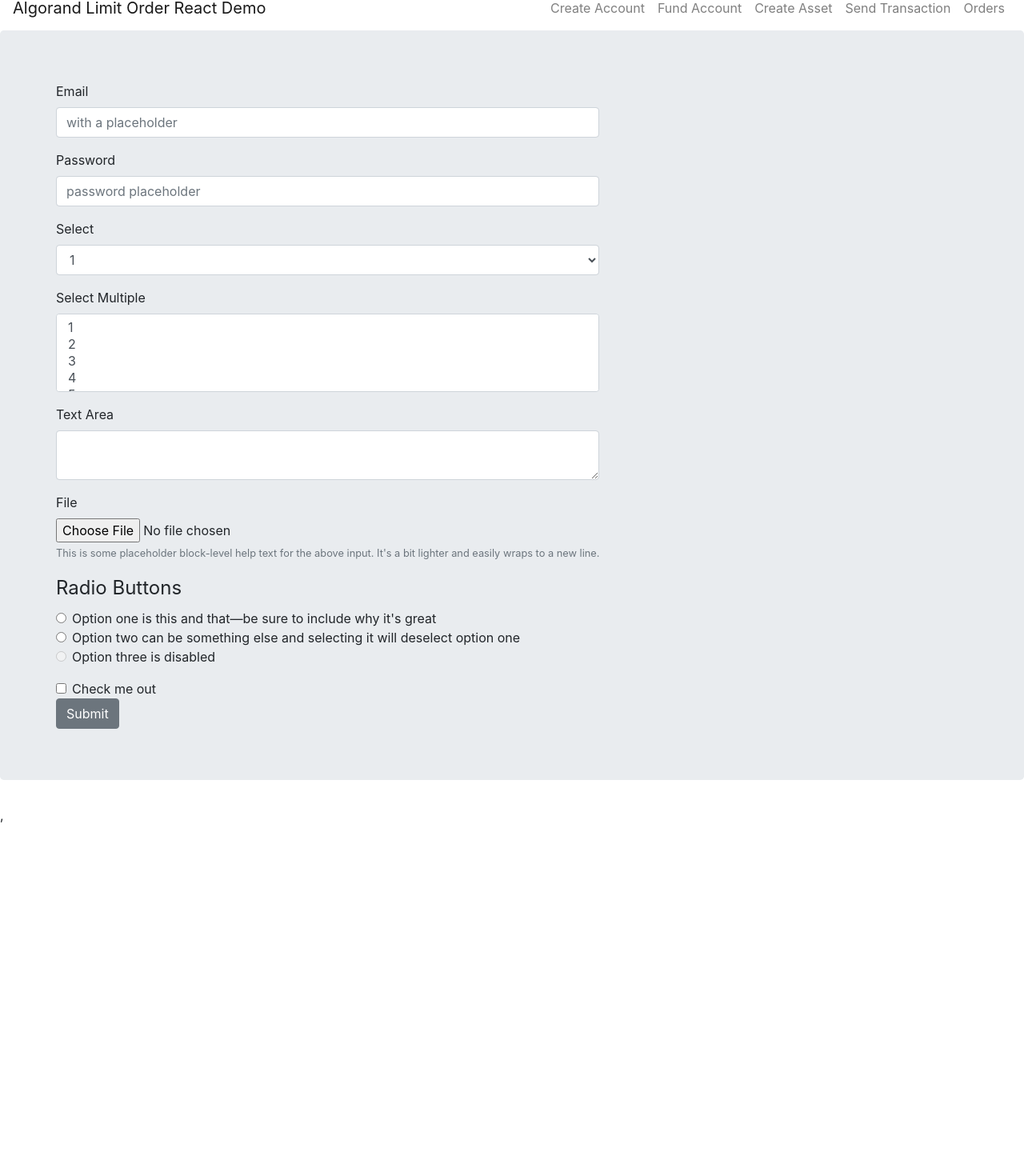
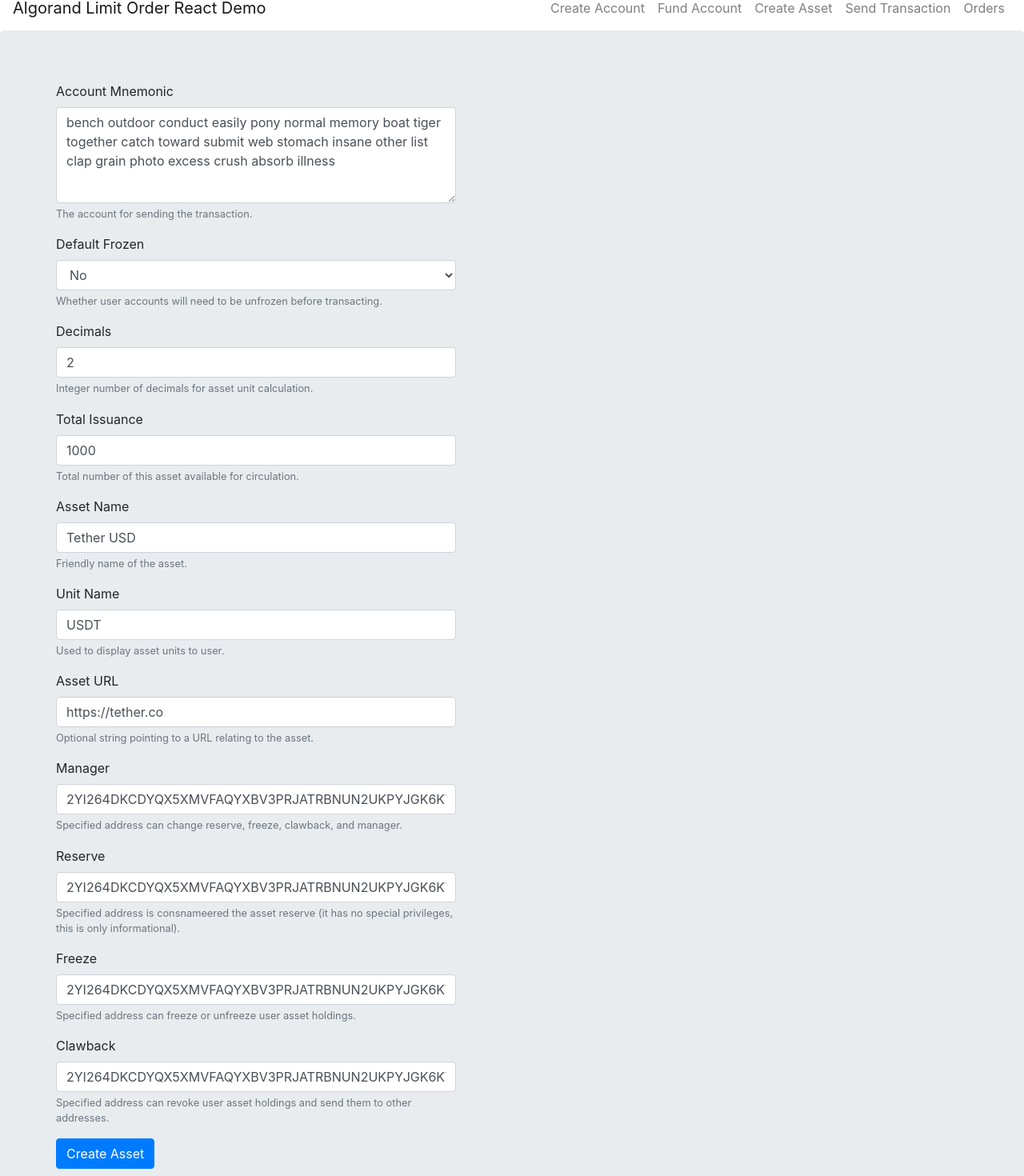
Before and after one commit to Mine77/algo-react-demo, a React (Create React App) app: page /asset in a window 1280 px wide. Shown: the part 18-1488 px from the top of the page at 80% size. Before the commit the page ends 1049 px from the top, so only its background shows below. Built offline with nearby package versions, Linux system fonts and the light colour scheme.

Commit message:
complete asset.js

```diff
--- a/src/pages/Asset.js
+++ b/src/pages/Asset.js
@@ -9,87 +9,167 @@
     Label,
     Input,
     FormGroup,
-    FormText
+    FormText,
+    Col
 } from 'reactstrap';
 
+const algosdk = require('algosdk');
+const utility = require('../utility/utility');
+
 class Asset extends Component {
+    constructor(props) {
+        super(props);
+        this.state = {
+            isLoading: false,
+            showResult: false,
+            assetId: 0
+        };
+        // This binding is necessary to make `this` work in the callback
+        this.createAsset = this.createAsset.bind(this);
+        this.handleSubmit = this.handleSubmit.bind(this);
+    }
+    createAsset(mnemonic, defaultFrozen, decimals, totalIssuance, unitName, assetName, assetUrl, manager, reserve, freeze, clawback) {
+        var p = new Promise(function (resolve, reject) {
+            const server = 'https://testnet-algorand.api.purestake.io/ps1';
+            const port = '';
+            const token = {
+                'X-API-Key': 'q6SxddUqMjGfyRwofxRp69DS98gsfmf2bCv8H9qd'
+            }
+            const algodclient = new algosdk.Algod(token, server, port);
+
+            var account = algosdk.mnemonicToSecretKey(mnemonic);
+            let addr = account.addr;
+            if (defaultFrozen === "Yes")
+                defaultFrozen = true;
+            else
+                defaultFrozen = false;
+            decimals = parseInt(decimals);
+            totalIssuance = parseInt(totalIssuance);
+            let assetMetadataHash = "16efaa3924a6fd9d3a4824799a4ac65d"; // Optional hash commitment of some sort relating to the asset. 32 character length.
+            utility.getChangingParms(algodclient).then((cp) => {
+                let note = undefined; // arbitrary data to be stored in the transaction; here, none is stored
+                // signing and sending "txn" allows "addr" to create an asset
+                let txn = algosdk.makeAssetCreateTxn(addr, cp.fee, cp.firstRound, cp.lastRound, note,
+                    cp.genHash, cp.genID, totalIssuance, decimals, defaultFrozen, manager, reserve, freeze,
+                    clawback, unitName, assetName, assetUrl, assetMetadataHash);
+                let rawSignedTxn = txn.signTxn(account.sk);
+                algodclient.sendRawTransaction(rawSignedTxn).then((tx) => {
+                    console.log("Transaction : " + tx.txId);
+                    let assetID = null;
+                    utility.waitForConfirmation(algodclient, tx.txId).then((msg) => {
+                        console.log(msg);
+                        algodclient.pendingTransactionInformation(tx.txId).then((ptx) => {
+                            assetID = ptx.txresults.createdasset;
+                            resolve(assetID);
+                        }).catch(console.log)
+                    })
+                }).catch(console.log)
+            }).catch(console.log);
+        })
+        return p;
+    }
+    handleSubmit(event) {
+        event.preventDefault();
+        this.setState({
+            isLoading: true
+        })
+        this.createAsset(
+            event.target.accountMnemonic.value,
+            event.target.defaultFrozen.value,
+            event.target.decimals.value,
+            event.target.totalIssuance.value,
+            event.target.unitName.value,
+            event.target.assetName.value,
+            event.target.assetUrl.name,
+            event.target.manager.value,
+            event.target.reserve.value,
+            event.target.freeze.value,
+            event.target.clawback.value
+        ).then((assetId) => {
+            this.setState({
+                isLoading: false,
+                showResult: true,
+                assetId: assetId
+            })
+            console.log("Asset ID:" + assetId);
+        })
+    }
+
     render() {
         return (
             <div>
                 <NavFrame></NavFrame>
                 <Jumbotron>
                     <Container>
-                        <Row>
-                            <Form>
+                        <Row style={{ width: "500px" }}>
+                            <Form onSubmit={this.handleSubmit}>
                                 <FormGroup>
-                                    <Label for="exampleEmail">Email</Label>
-                                    <Input type="email" name="email" id="exampleEmail" placeholder="with a placeholder" />
+                                    <Label>Account Mnemonic</Label>
+                                    <Input style={{ height: "120px" }} type="textarea" name="accountMnemonic" defaultValue="bench outdoor conduct easily pony normal memory boat tiger together catch toward submit web stomach insane other list clap grain photo excess crush absorb illness" />
+                                    <FormText color="muted">The account for sending the transaction.</FormText>
                                 </FormGroup>
                                 <FormGroup>
-                                    <Label for="examplePassword">Password</Label>
-                                    <Input type="password" name="password" id="examplePassword" placeholder="password placeholder" />
+                                    <Label >Default Frozen</Label>
+                                    <Input type="select" name="defaultFrozen" defaultValue="No">
+                                        <option>Yes</option>
+                                        <option>No</option>
+                                    </Input>
+                                    <FormText color="muted">Whether user accounts will need to be unfrozen before transacting.</FormText>
                                 </FormGroup>
                                 <FormGroup>
-                                    <Label for="exampleSelect">Select</Label>
-                                    <Input type="select" name="select" id="exampleSelect">
-                                        <option>1</option>
-                                        <option>2</option>
-                                        <option>3</option>
-                                        <option>4</option>
-                                        <option>5</option>
-                                    </Input>
+                                    <Label>Decimals</Label>
+                                    <Input type="text" pattern="[0-9]*" name="decimals" defaultValue="2" />
+                                    <FormText color="muted">Integer number of decimals for asset unit calculation.</FormText>
                                 </FormGroup>
                                 <FormGroup>
-                                    <Label for="exampleSelectMulti">Select Multiple</Label>
-                                    <Input type="select" name="selectMulti" id="exampleSelectMulti" multiple>
-                                        <option>1</option>
-                                        <option>2</option>
-                                        <option>3</option>
-                                        <option>4</option>
-                                        <option>5</option>
-                                    </Input>
+                                    <Label>Total Issuance</Label>
+                                    <Input type="text" pattern="[0-9]*" name="totalIssuance" defaultValue="1000" />
+                                    <FormText color="muted">Total number of this asset available for circulation.</FormText>
                                 </FormGroup>
                                 <FormGroup>
-                                    <Label for="exampleText">Text Area</Label>
-                                    <Input type="textarea" name="text" id="exampleText" />
+                                    <Label>Asset Name</Label>
+                                    <Input type="text" name="assetName" defaultValue="Tether USD" />
+                                    <FormText color="muted">Friendly name of the asset.</FormText>
                                 </FormGroup>
                                 <FormGroup>
-                                    <Label for="exampleFile">File</Label>
-                                    <Input type="file" name="file" id="exampleFile" />
-                                    <FormText color="muted">
-                                        This is some placeholder block-level help text for the above input.
-                                        It's a bit lighter and easily wraps to a new line.
-        </FormText>
+                                    <Label>Unit Name</Label>
+                                    <Input type="text" name="unitName" defaultValue="USDT" />
+                                    <FormText color="muted">Used to display asset units to user.</FormText>
                                 </FormGroup>
-                                <FormGroup tag="fieldset">
-                                    <legend>Radio Buttons</legend>
-                                    <FormGroup check>
-                                        <Label check>
-                                            <Input type="radio" name="radio1" />{' '}
-            Option one is this and that—be sure to include why it's great
-          </Label>
-                                    </FormGroup>
-                                    <FormGroup check>
-                                        <Label check>
-                                            <Input type="radio" name="radio1" />{' '}
-            Option two can be something else and selecting it will deselect option one
-          </Label>
-                                    </FormGroup>
-                                    <FormGroup check disabled>
-                                        <Label check>
-                                            <Input type="radio" name="radio1" disabled />{' '}
-            Option three is disabled
-          </Label>
-                                    </FormGroup>
+                                <FormGroup>
+                                    <Label>Asset URL</Label>
+                                    <Input type="text" name="assetUrl" defaultValue="https://tether.co" />
+                                    <FormText color="muted">Optional string pointing to a URL relating to the asset.</FormText>
                                 </FormGroup>
-                                <FormGroup check>
-                                    <Label check>
-                                        <Input type="checkbox" />{' '}
-          Check me out
-        </Label>
+                                <FormGroup>
+                                    <Label>Manager</Label>
+                                    <Input type="text" name="manager" defaultValue="2YI264DKCDYQX5XMVFAQYXBV3PRJATRBNUN2UKPYJGK6KWNRF6XYUVPHQA" />
+                                    <FormText color="muted">Specified address can change reserve, freeze, clawback, and manager.</FormText>
                                 </FormGroup>
-                                <Button>Submit</Button>
+                                <FormGroup>
+                                    <Label>Reserve</Label>
+                                    <Input type="text" name="reserve" defaultValue="2YI264DKCDYQX5XMVFAQYXBV3PRJATRBNUN2UKPYJGK6KWNRF6XYUVPHQA" />
+                                    <FormText color="muted">Specified address is consnameered the asset reserve (it has no special privileges, this is only informational).</FormText>
+                                </FormGroup>
+                                <FormGroup>
+                                    <Label>Freeze</Label>
+                                    <Input type="text" name="freeze" defaultValue="2YI264DKCDYQX5XMVFAQYXBV3PRJATRBNUN2UKPYJGK6KWNRF6XYUVPHQA" />
+                                    <FormText color="muted">Specified address can freeze or unfreeze user asset holdings.</FormText>
+                                </FormGroup>
+                                <FormGroup>
+                                    <Label>Clawback</Label>
+                                    <Input type="text" name="clawback" defaultValue="2YI264DKCDYQX5XMVFAQYXBV3PRJATRBNUN2UKPYJGK6KWNRF6XYUVPHQA" />
+                                    <FormText color="muted">Specified address can revoke user asset holdings and send them to other addresses.</FormText>
+                                </FormGroup>
+                                <Button
+                                    color={this.state.isLoading ? "secondary" : "primary"}
+                                    disabled={this.state.isLoading}
+                                    type="submit"
+                                >
+                                    {this.state.isLoading ? "Creating..." : "Create Asset"}
+                                </Button>
                             </Form>
+                            {this.state.showResult ? <p>Created Asset ID: {this.state.assetId}</p> : null}
                         </Row>
                     </Container>
                 </Jumbotron>
```
